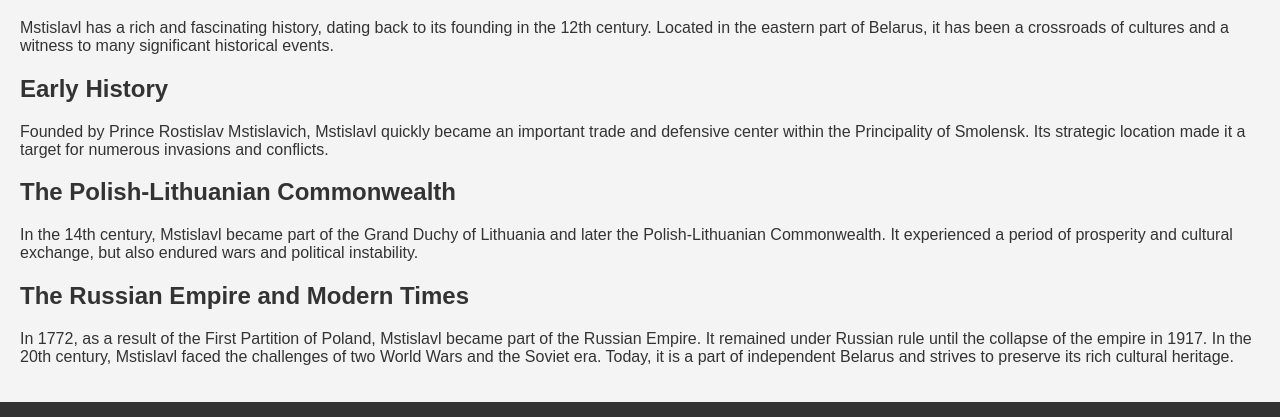
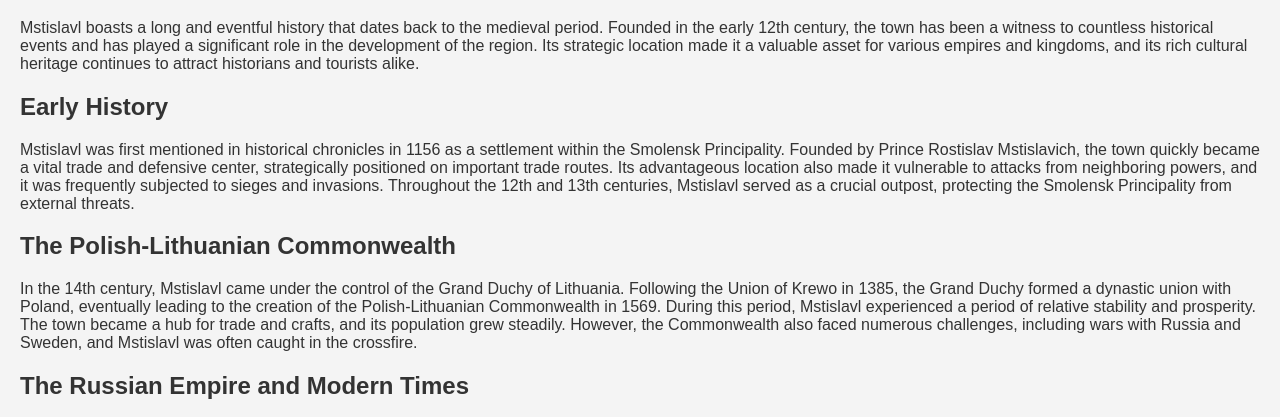
Before and after one commit to ffourtytwot/ffourtytwot, a plain HTML site: page history.html in a window 1280 px wide. Shown: the part 519-936 px from the top of the page. Drawn offline with Linux system fonts and the light colour scheme.

Commit message:
Update history.html

```diff
--- a/history.html
+++ b/history.html
@@ -25,21 +25,21 @@
 
     <main>
         <h1>History of Mstislavl</h1>
-        <p>Mstislavl has a rich and fascinating history, dating back to its founding in the 12th century. Located in the eastern part of Belarus, it has been a crossroads of cultures and a witness to many significant historical events.</p>
+        <p>Mstislavl boasts a long and eventful history that dates back to the medieval period. Founded in the early 12th century, the town has been a witness to countless historical events and has played a significant role in the development of the region. Its strategic location made it a valuable asset for various empires and kingdoms, and its rich cultural heritage continues to attract historians and tourists alike.</p>
 
         <section>
             <h2>Early History</h2>
-            <p>Founded by Prince Rostislav Mstislavich, Mstislavl quickly became an important trade and defensive center within the Principality of Smolensk. Its strategic location made it a target for numerous invasions and conflicts.</p>
+            <p>Mstislavl was first mentioned in historical chronicles in 1156 as a settlement within the Smolensk Principality. Founded by Prince Rostislav Mstislavich, the town quickly became a vital trade and defensive center, strategically positioned on important trade routes.  Its advantageous location also made it vulnerable to attacks from neighboring powers, and it was frequently subjected to sieges and invasions. Throughout the 12th and 13th centuries, Mstislavl served as a crucial outpost, protecting the Smolensk Principality from external threats.</p>
         </section>
 
         <section>
             <h2>The Polish-Lithuanian Commonwealth</h2>
-            <p>In the 14th century, Mstislavl became part of the Grand Duchy of Lithuania and later the Polish-Lithuanian Commonwealth. It experienced a period of prosperity and cultural exchange, but also endured wars and political instability.</p>
+            <p>In the 14th century, Mstislavl came under the control of the Grand Duchy of Lithuania. Following the Union of Krewo in 1385, the Grand Duchy formed a dynastic union with Poland, eventually leading to the creation of the Polish-Lithuanian Commonwealth in 1569.  During this period, Mstislavl experienced a period of relative stability and prosperity. The town became a hub for trade and crafts, and its population grew steadily. However, the Commonwealth also faced numerous challenges, including wars with Russia and Sweden, and Mstislavl was often caught in the crossfire.</p>
         </section>
 
         <section>
             <h2>The Russian Empire and Modern Times</h2>
-            <p>In 1772, as a result of the First Partition of Poland, Mstislavl became part of the Russian Empire. It remained under Russian rule until the collapse of the empire in 1917. In the 20th century, Mstislavl faced the challenges of two World Wars and the Soviet era. Today, it is a part of independent Belarus and strives to preserve its rich cultural heritage.</p>
+            <p>As a result of the First Partition of Poland in 1772, Mstislavl was annexed by the Russian Empire.  Under Russian rule, the town underwent a period of modernization and development. New infrastructure was built, including roads, bridges, and public buildings.  However, the town also experienced periods of social and political unrest. In the late 19th and early 20th centuries, Mstislavl became a center for revolutionary activity, and its residents played an active role in the Russian Revolution of 1905 and the February Revolution of 1917. After World War I and the Russian Civil War, Mstislavl became part of the Byelorussian Soviet Socialist Republic. During World War II, the town was occupied by Nazi Germany and suffered extensive damage. After the war, Mstislavl was rebuilt and continued to develop as an industrial and cultural center. Today, it is a part of independent Belarus, cherishing its rich historical legacy and striving for progress and prosperity.</p>
         </section>
     </main>
 
```
